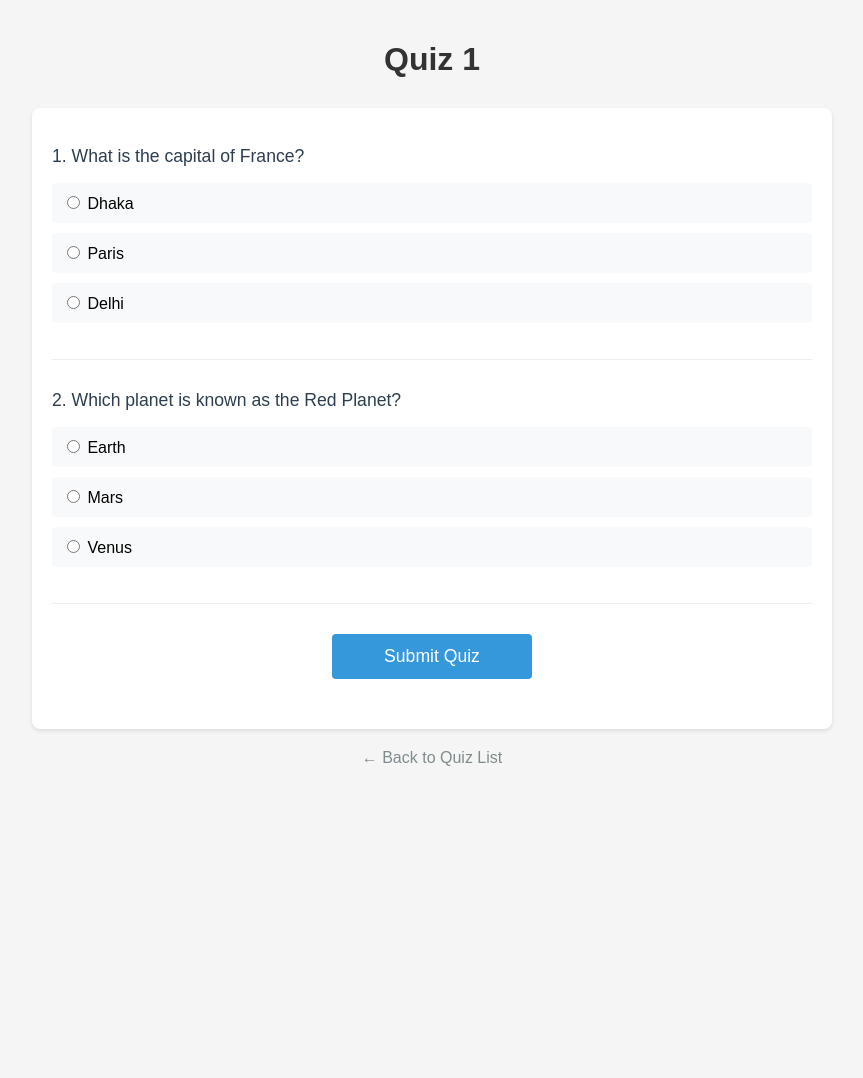
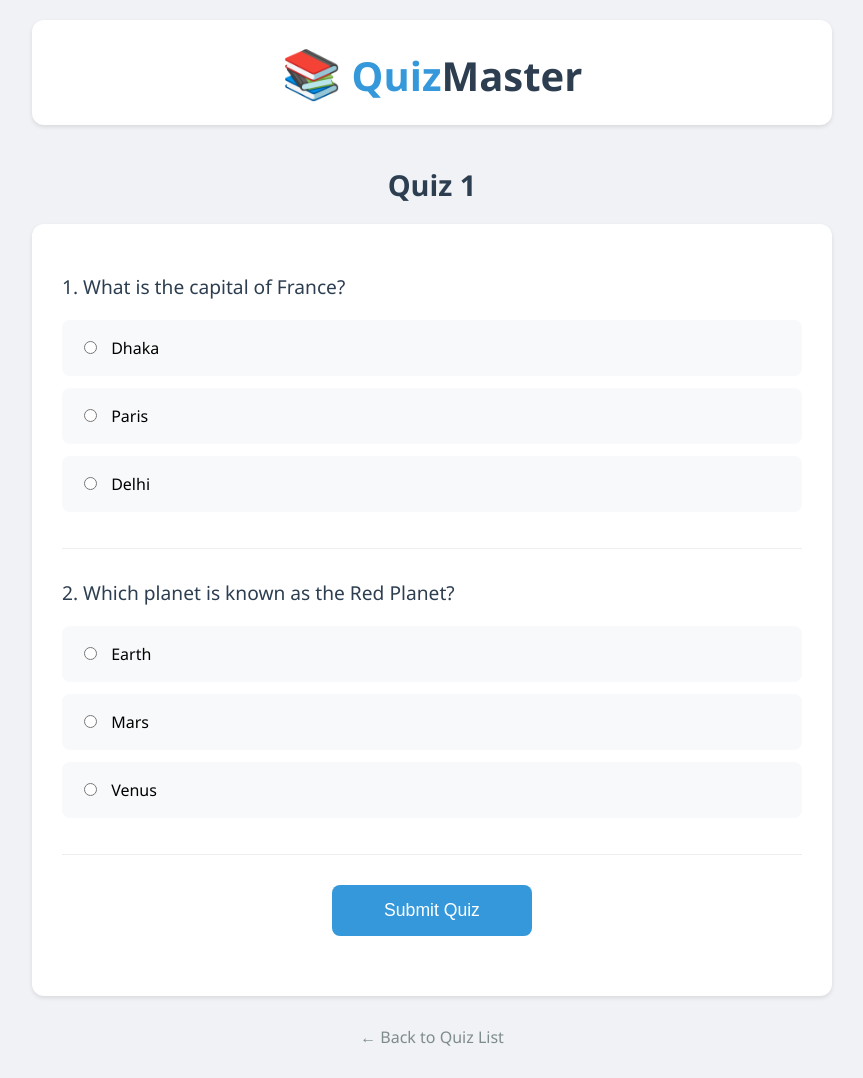
Before and after one commit to RkTushar/quizie_django, a Django app: page /quiz/1/ in a window 1280 px wide. Shown: the whole page, without its empty margins (208-1071 px from the left). Before the commit the page ends 766 px from the top, so only its background shows below. Run offline with Django 5.2, Linux system fonts and the light colour scheme; data comes from the database, SQL or seed files in the repository.

Commit message:
Update quiz_detail.html

```diff
--- a/quizie/quiz/templates/quiz/quiz_detail.html
+++ b/quizie/quiz/templates/quiz/quiz_detail.html
@@ -5,21 +5,45 @@
     <title>{{ quiz.title }} - Quiz</title>
     <style>
         body {
-            font-family: Arial, sans-serif;
+            font-family: 'Segoe UI', Arial, sans-serif;
             max-width: 800px;
             margin: 0 auto;
             padding: 20px;
-            background-color: #f5f5f5;
+            background-color: #f0f2f5;
+        }
+        .header {
+            text-align: center;
+            margin-bottom: 40px;
+            padding: 20px;
+            background: white;
+            border-radius: 12px;
+            box-shadow: 0 2px 4px rgba(0,0,0,0.1);
+        }
+        .logo {
+            font-size: 2.5em;
+            font-weight: bold;
+            color: #3498db;
+            margin: 0;
+            text-decoration: none;
+            display: inline-block;
+        }
+        .logo span {
+            color: #2c3e50;
+        }
+        .logo-icon {
+            font-size: 1.2em;
+            margin-right: 10px;
         }
         h1 {
-            color: #333;
+            color: #2c3e50;
             text-align: center;
-            margin-bottom: 30px;
+            margin: 20px 0;
+            font-size: 1.8em;
         }
         .quiz-container {
             background: white;
-            border-radius: 8px;
-            padding: 20px;
+            border-radius: 12px;
+            padding: 30px;
             box-shadow: 0 2px 4px rgba(0,0,0,0.1);
         }
         .question {
@@ -32,42 +56,51 @@
         }
         .question-text {
             color: #2c3e50;
-            font-size: 1.1em;
-            margin-bottom: 15px;
+            font-size: 1.2em;
+            margin-bottom: 20px;
+            font-weight: 500;
         }
         .choices {
             list-style: none;
             padding: 0;
         }
         .choice {
-            margin-bottom: 10px;
+            margin-bottom: 12px;
         }
         .choice label {
             display: block;
-            padding: 10px;
+            padding: 15px;
             background: #f8f9fa;
-            border-radius: 4px;
+            border-radius: 8px;
             cursor: pointer;
-            transition: background-color 0.3s;
+            transition: all 0.3s;
+            border: 2px solid transparent;
         }
         .choice label:hover {
             background: #e9ecef;
+            transform: translateX(5px);
+        }
+        .choice input[type="radio"] {
+            margin-right: 10px;
         }
         .submit-btn {
             display: block;
             width: 200px;
             margin: 30px auto;
-            padding: 12px;
+            padding: 15px;
             background-color: #3498db;
             color: white;
             border: none;
-            border-radius: 4px;
+            border-radius: 8px;
             cursor: pointer;
             font-size: 1.1em;
-            transition: background-color 0.3s;
+            font-weight: 500;
+            transition: all 0.3s;
         }
         .submit-btn:hover {
             background-color: #2980b9;
+            transform: translateY(-2px);
+            box-shadow: 0 4px 8px rgba(0,0,0,0.1);
         }
         .back-link {
             display: block;
@@ -75,13 +108,25 @@
             margin-top: 20px;
             color: #7f8c8d;
             text-decoration: none;
+            padding: 10px;
+            transition: color 0.3s;
         }
         .back-link:hover {
             color: #2c3e50;
         }
+        @media (max-width: 768px) {
+            .quiz-container {
+                padding: 20px;
+            }
+        }
     </style>
 </head>
 <body>
+    <div class="header">
+        <a href="{% url 'quiz_list' %}" class="logo">
+            <span class="logo-icon">📚</span>Quiz<span>Master</span>
+        </a>
+    </div>
     <h1>{{ quiz.title }}</h1>
     <div class="quiz-container">
         <form method="post">
```
